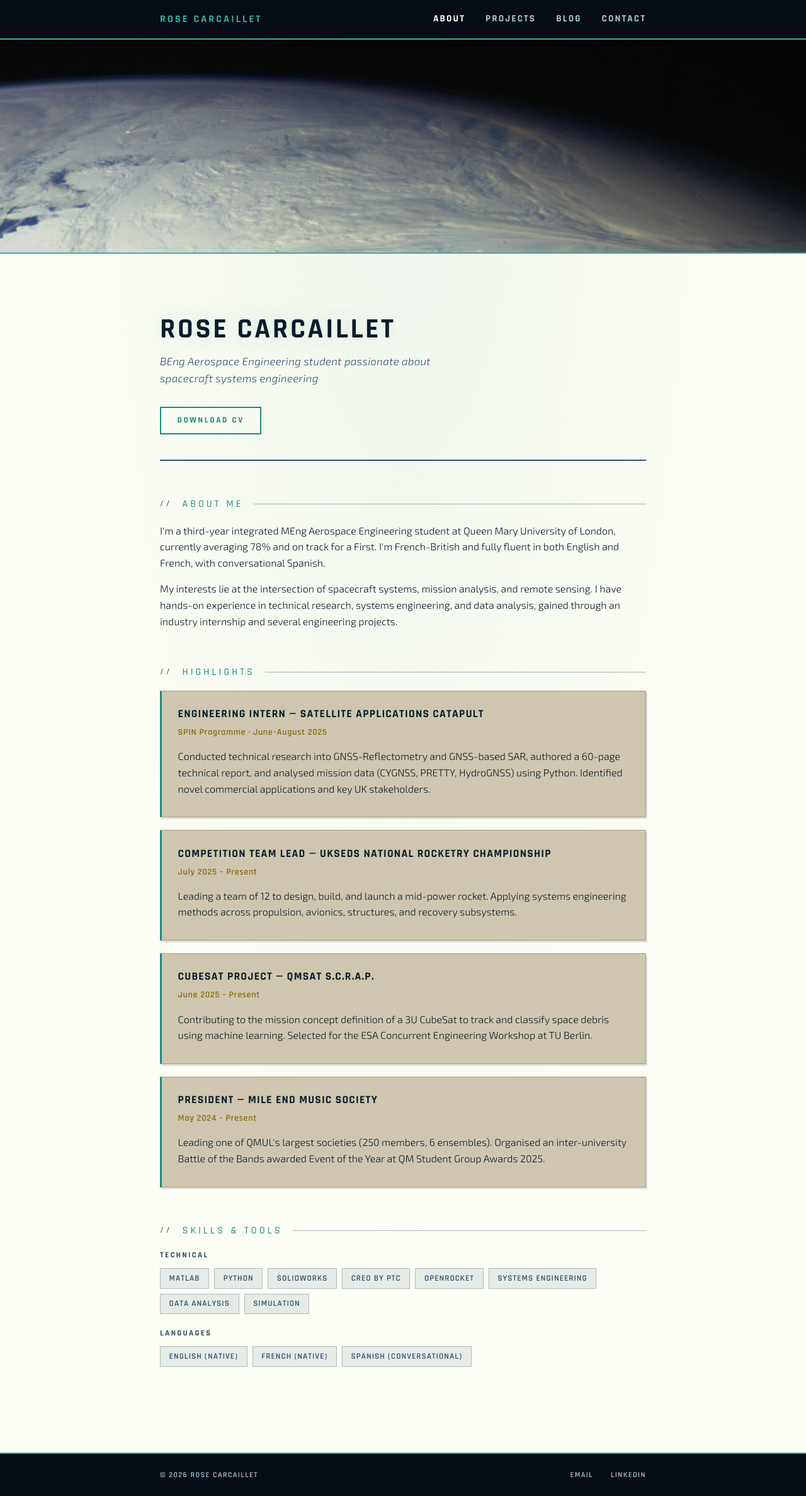
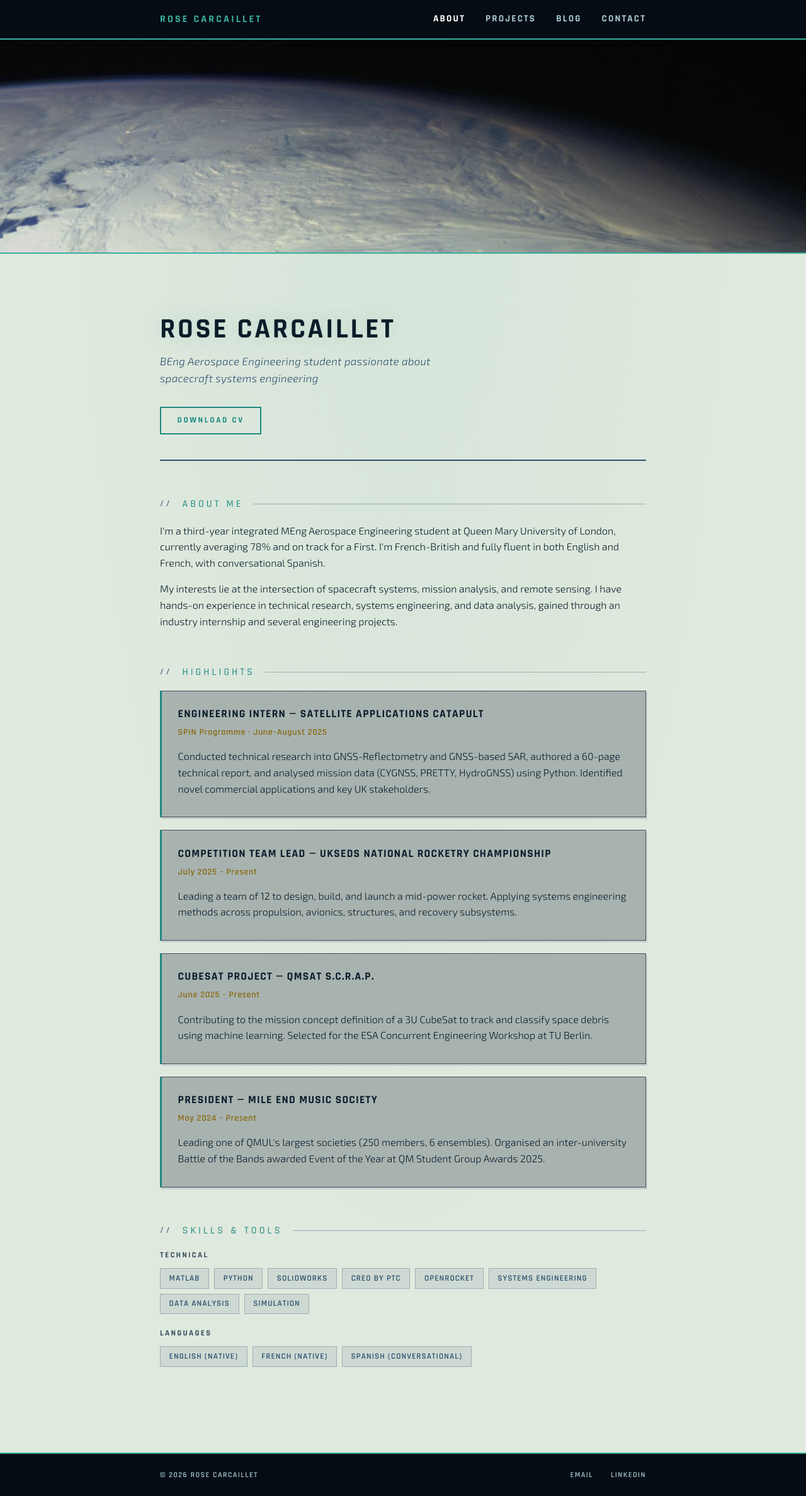
Before and after one commit to rose-31330/rose-31330.github.io, a Jekyll site: the page built from index.md, in a window 1280 px wide. Shown: the whole page at 63% size. Built offline with Jekyll 4.4.1, drawn with Linux system fonts in a browser that asks for light colours.

Commit message:
update colours again

```diff
--- a/assets/css/style.scss
+++ b/assets/css/style.scss
@@ -7,12 +7,12 @@
 $font-heading:   'Rajdhani', 'Helvetica Neue', sans-serif;
 $font-body:      'Exo 2', 'Helvetica Neue', sans-serif;
 
-$color-bg:        #fcfdf4;   /* cream from image                   */
-$color-bg-card:   #cec6af;   /* card surface                     */
-$color-bg-raised: #c8bfa8;   /* raised surfaces                  */
+$color-bg:        #e0e9de;   /* cream from image                   */
+$color-bg-card:   #a8b3b0;   /* card surface                     */
+$color-bg-raised: #7a8188;   /* raised surfaces                  */
 $color-text:      #0b1d2a;   /* deep navy                        */
 $color-subtle:    #3a5060;   /* muted blue-grey for secondary text*/
-$color-border:    #a89e88;   /* warm mid-tone border             */
+$color-border:    #484b5a;   /* warm mid-tone border             */
 $color-accent:    #1e8a80;   /* teal — primary accent            */
 $color-accent-h:  #156a62;   /* teal hover                       */
 $color-gold:      #8a6a10;   /* atomic-age gold                  */
```
